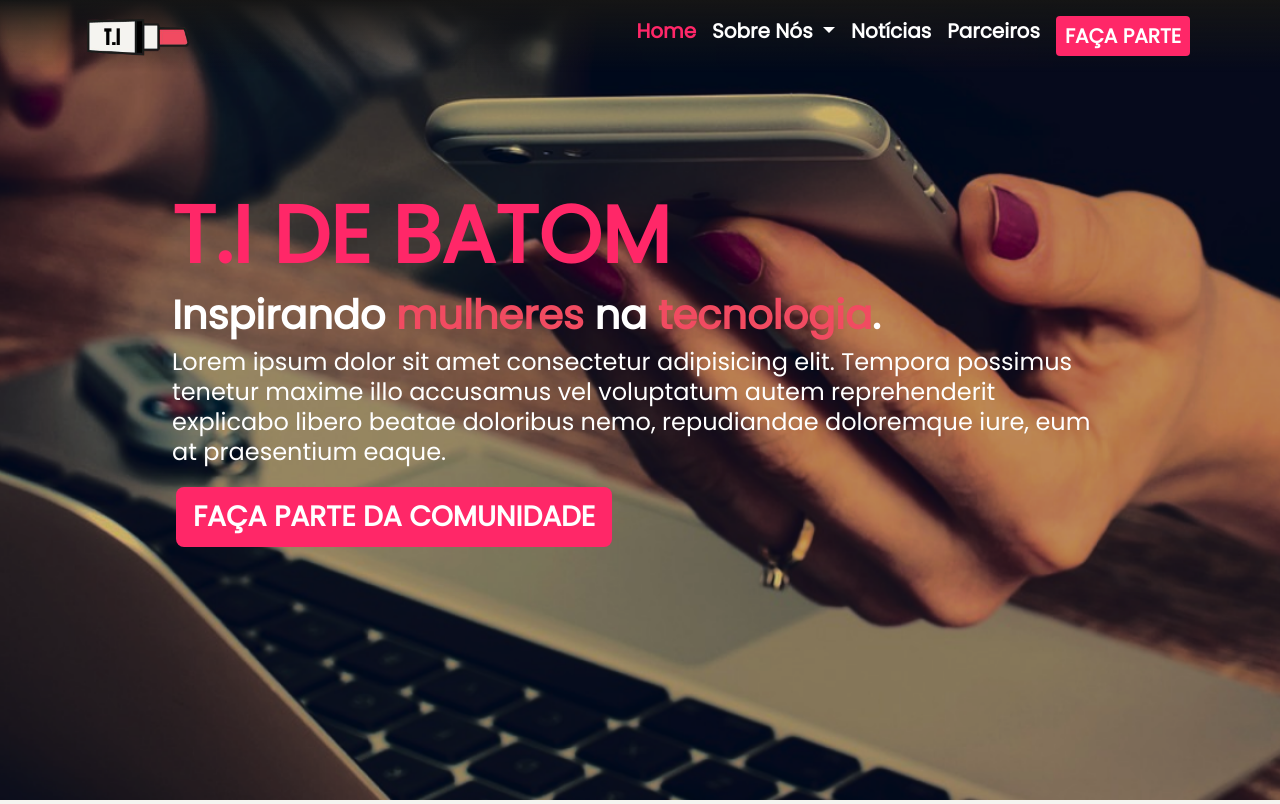
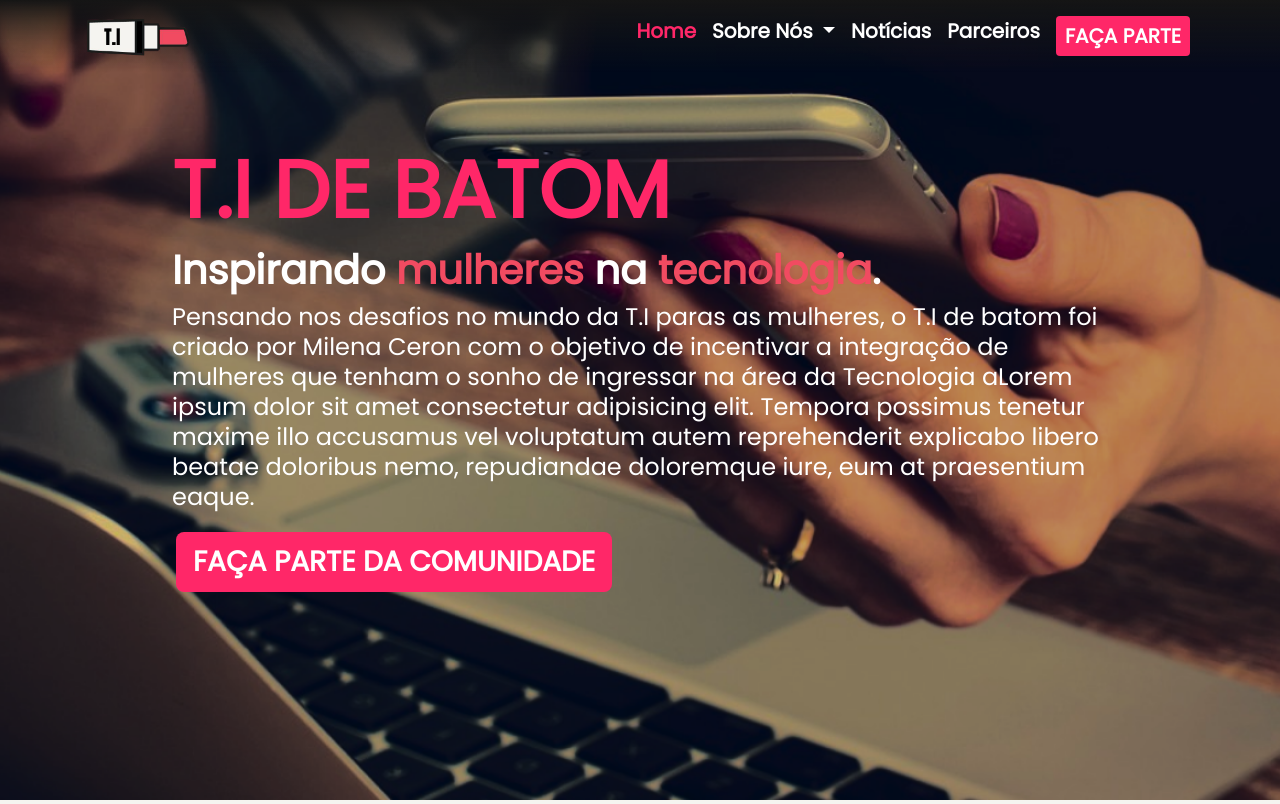
Before and after one commit to YasminDTresso/TI-de-Batom, a PHP site: page / in a window 1280 px wide. Shown: the top 804 px of the page. Run offline with PHP 8.4, Linux system fonts and the light colour scheme.

Commit message:
Update index.php

```diff
--- a/index.php
+++ b/index.php
@@ -344,7 +344,10 @@
               <span style="color: var(--rosa-claro)">tecnologia</span>.
             </h3>
             <p class="fs-4 lh-sm" style="color: var(--branco)">
-              Lorem ipsum dolor sit amet consectetur adipisicing elit. Tempora
+              Pensando nos desafios no mundo da T.I paras as mulheres,
+              o T.I de batom foi criado por Milena Ceron com o objetivo
+              de incentivar a integração de mulheres que tenham o sonho de
+              ingressar na área da Tecnologia aLorem ipsum dolor sit amet consectetur adipisicing elit. Tempora
               possimus tenetur maxime illo accusamus vel voluptatum autem
               reprehenderit explicabo libero beatae doloribus nemo, repudiandae
               doloremque iure, eum at praesentium eaque.
```
